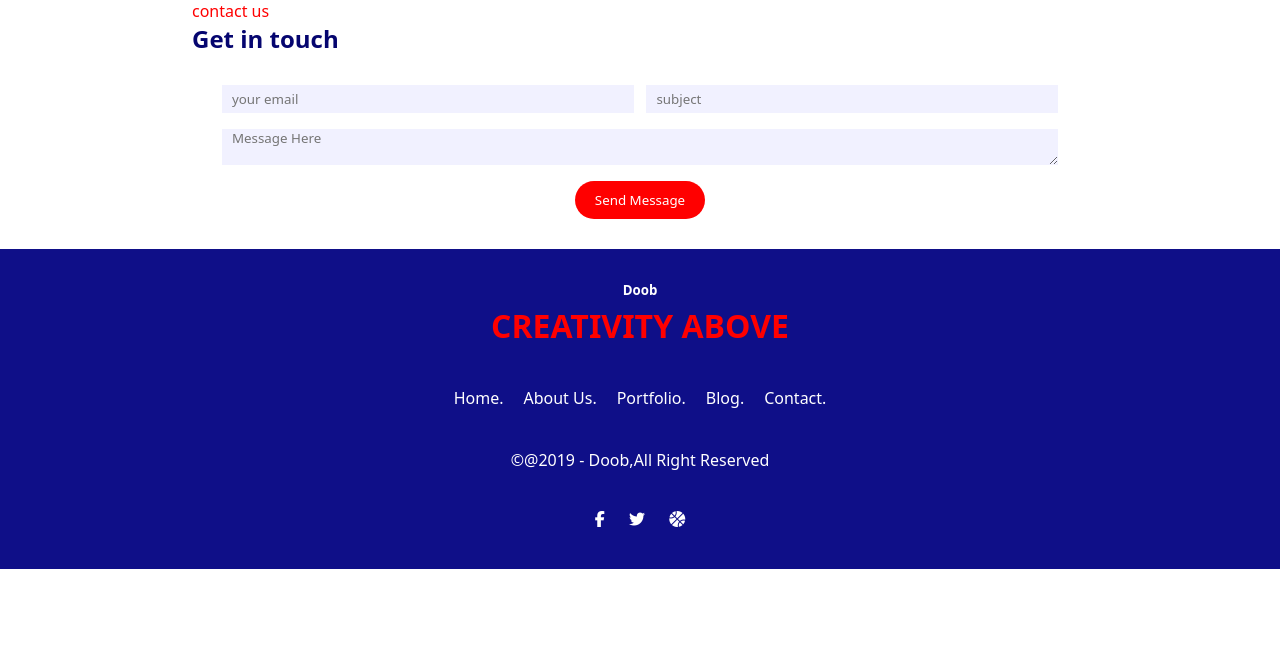
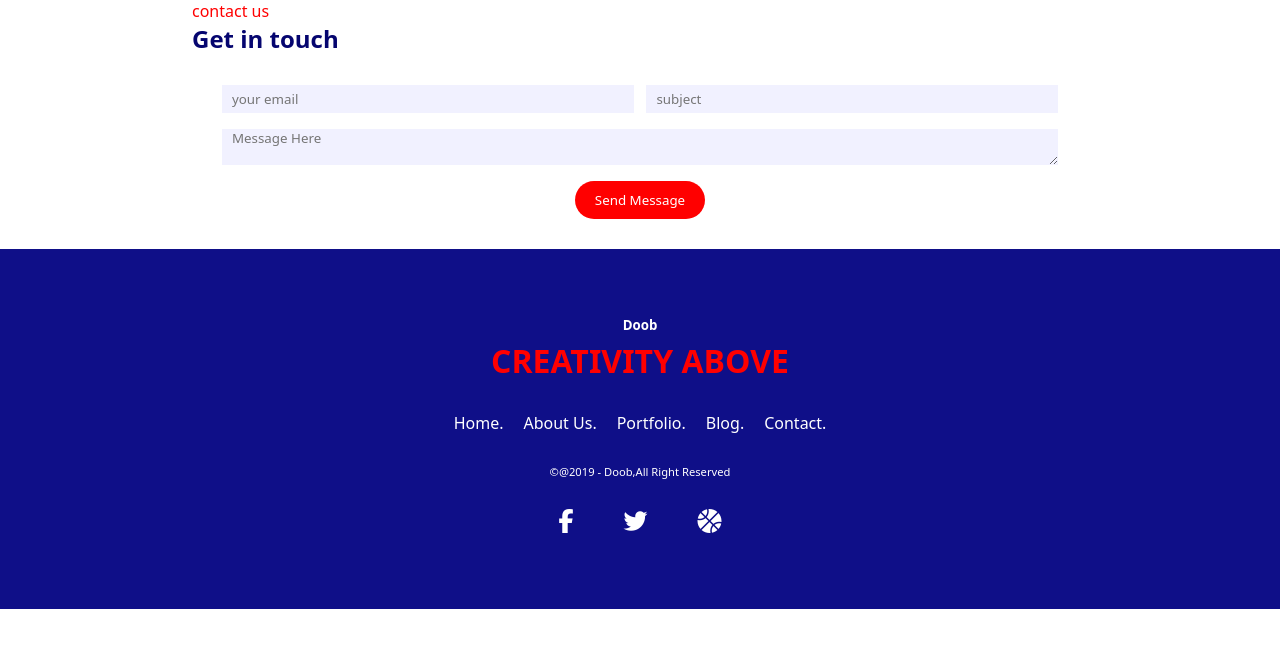
Before and after one commit to aymen-abbad-andaloussi/rania-aymen-boob, a plain HTML site: page index.html in a window 1280 px wide. Drawn offline with Linux system fonts and the light colour scheme.

Commit message:
terminer la modification sur css

```diff
--- a/public/css/style.css
+++ b/public/css/style.css
@@ -75,8 +75,8 @@ footer{
     align-items: center;
     flex-direction: column;
     background-color: rgb(15, 15, 136);
-    height: 40vh;
-    gap: 30px;
+    height: 45vh;
+    gap: 20px;
 }
 
 .foot-top{
@@ -108,11 +108,18 @@ footer{
 
 .foot-copy{
     color: white;
-    font-size: 1.0em;
+    font-size: 0.7em;
+}
+
+.foot-icone{
+    display: flex;
+    align-items: center;
+    gap: 30px;
 }
 
 .foot-icone i{
     color: white;
     padding: 10px;
+    font-size: 1.5em;
 }
 /* end footer */
```
